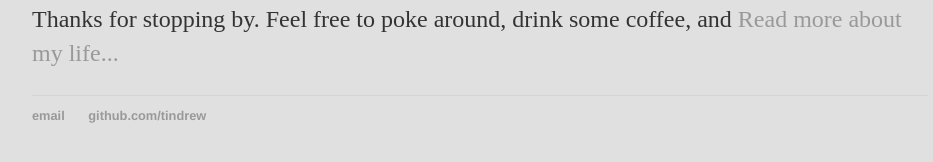
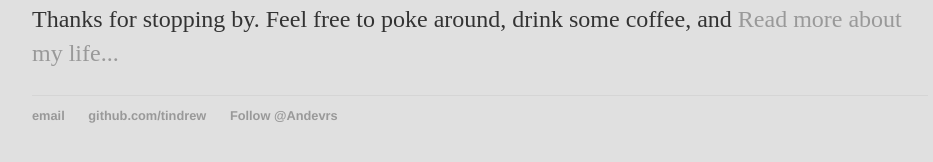
Before and after one commit to tindrew/my_blog, a Jekyll site: the page built from index.html, in a window 1280 px wide. Shown: the part 194-356 px from the top of the page, without its empty margins (160-1093 px from the left). Built offline with Jekyll 4.4.1, drawn with Linux system fonts in a browser that asks for light colours; comment, search, counter and statistics services are not loaded.

Commit message:
added twitter button

```diff
--- a/_layouts/default.html
+++ b/_layouts/default.html
@@ -23,6 +23,7 @@
 	    		<ul>
 	        		<li><a href="mailto:drew@andevr.dev">email</a></li>
 	        		<li><a href="https://github.com/tindrew">github.com/tindrew</a></li>
+				<a href="https://twitter.com/Andevrs?ref_src=twsrc%5Etfw" class="twitter-follow-button" data-show-count="false">Follow @Andevrs</a><script async src="https://platform.twitter.com/widgets.js" charset="utf-8"></script>
 				</ul>
 			</footer>
 		</body>
```
